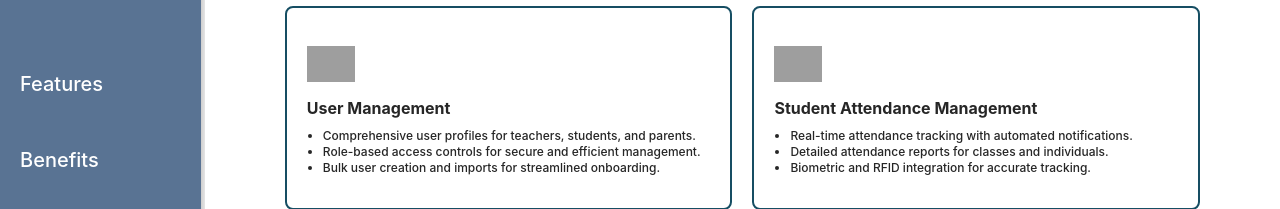
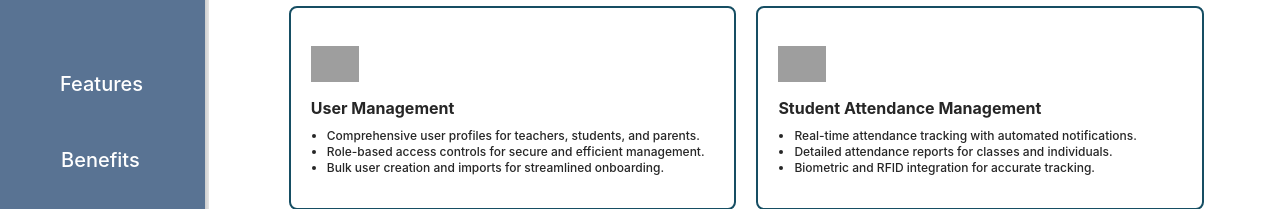
Before and after one commit to AJprSINGH/triz_app, a Next.js app: page /erpfeature-one in a window 1280 px wide. Shown: the part 591-800 px from the top of the page. Built offline with nearby package versions, Linux system fonts and the light colour scheme; grey boxes are pictures that could not be loaded; a web font is replaced by a local one.

Commit message:
Check 63

```diff
--- a/src/pages/Product 1/FeatureSection.jsx
+++ b/src/pages/Product 1/FeatureSection.jsx
@@ -3,6 +3,7 @@ import FeatureCard from "./FeatureCard";
 import Hero from "./UserTeacherHero";
 import Header from "../Header/NavBar";
 import Footer from "../Footer/Footer";
+import "./feature.css";
 const features = [
   {
     icon: "https://cdn.builder.io/api/v1/image/assets/TEMP/227de1a81194327dadc68ea982974c4da555caf9be06a82a9142ea07345472c1?placeholderIfAbsent=true&apiKey=af5cfb29bb594d4e9f9e505ea3916323",
@@ -47,7 +48,50 @@ const features = [
     )
   }
 ];
-
+const benefits = [
+    {
+      icon: "https://cdn.builder.io/api/v1/image/assets/TEMP/227de1a81194327dadc68ea982974c4da555caf9be06a82a9142ea07345472c1?placeholderIfAbsent=true&apiKey=af5cfb29bb594d4e9f9e505ea3916323",
+      title: "User Management",
+      description: (
+          <ul className="list-disc pl-4">
+            <li>Comprehensive user profiles for teachers, students, and parents.</li>
+            <li>Role-based access controls for secure and efficient management.</li>
+            <li>Bulk user creation and imports for streamlined onboarding.</li>
+          </ul>
+        )
+    },
+    {
+      icon: "https://cdn.builder.io/api/v1/image/assets/TEMP/bb99ce25f2bb43cbbcbea469a1e9c0ec14b2ff34fbabc65ea8cebd2178140316?placeholderIfAbsent=true&apiKey=af5cfb29bb594d4e9f9e505ea3916323",
+      title: "Student Attendance \nManagement",
+      description: (
+          <ul className="list-disc pl-4">
+              <li>Real-time attendance tracking with automated notifications.</li>
+              <li>Detailed attendance reports for classes and individuals.</li>
+              <li>Biometric and RFID integration for accurate tracking.</li>
+        </ul>
+      )
+    },
+    {
+      icon: "https://cdn.builder.io/api/v1/image/assets/TEMP/a30eae674798ec432caf252e9b7bdc3b33db65f566107f24528ff6460682eb59?placeholderIfAbsent=true&apiKey=af5cfb29bb594d4e9f9e505ea3916323",
+      title: "Exam Management",
+      description:(
+          <ul className="list-disc pl-4">
+              <li>Simplified marks entry for exams and co-scholastic activities.</li>
+              <li>Result uploads and higher-performance class (HPC) tracking.</li>
+          </ul>
+      )
+    },
+    {
+      icon: "https://cdn.builder.io/api/v1/image/assets/TEMP/47b32b639f621fa6fd7e7ba04829af1dd3c6c7580eea1667265e30fec743cefa?placeholderIfAbsent=true&apiKey=af5cfb29bb594d4e9f9e505ea3916323",
+      title: "Learning Outcomes \nManagement",
+      description:(
+          <ul className="list-disc pl-4">
+              <li>Define and analyze learning outcomes for each subject.</li>
+              <li>Visualize performance trends with learning outcome graphs.</li>
+              </ul>
+      )
+    }
+];
 export default function FeaturesSection() {
   return (
     <>
@@ -62,13 +106,17 @@ export default function FeaturesSection() {
           <div className="flex flex-col grow pt-44 pr-16 pl-5 mt-auto w-full text-xl font-medium text-white rounded-none rounded-tr-xl rounded-br-xl bg-opacity-80 shadow-[3px_0px_8px_rgba(0,0,0,0.25)] max-md:px-5 max-md:py-24" style={{
             background: 'rgba(34, 69, 111, 0.75)'
           }}>
-            <div>Features</div>
-            <div className="mt-12 max-md:mt-10 max-md:mr-2">Benefits</div>
+            <button className="feature-title ml-10">Features</button>
+            <button className="benefit-title mt-12 ml-10 max-md:mt-10 max-md:mr-2">Benefits</button>
           </div>
         </div>
         <div className="flex flex-col ml-1 w-[84%] max-md:ml-0 max-md:w-full">
           <div className="flex overflow-hidden flex-col justify-center items-center px-20 py-10 w-full bg-white max-md:px-5 max-md:max-w-full">
             <div className="flex flex-col max-w-full w-[1300px]">
+            {/* <div className="flex">
+            <button className="bg-slate-500 py-2 px-4 rounded-xl text-white font-inter">Features</button>
+            <button className="bg-slate-500 py-2 px-4 rounded-xl text-white font-inter ml-4">Benefits</button>
+            </div> */}
               <h1 className="self-center ml-12 text-2xl font-medium text-amber-500 max-md:max-w-full max-md:text-xl">
                 Key Features and Modules
               </h1>
--- /dev/null
+++ b/src/pages/Product 1/feature.css
@@ -0,0 +1,24 @@
+ .feature-title:hover,.benefit-title:hover {
+    color: #ec4a09;
+    transition: all ease-in-out 500ms;
+    position: relative;
+  }
+  .feature-title,.benefit-title {
+    color: #ffffff;
+  }
+  /* Create a line under the nav item */
+  .feature-title::before,.benefit-title::before {
+    content: '';
+    width: 2px;
+    background-color: #ec4a09;
+    position: absolute;
+    top: 0;
+    left: -5px;
+    height: 0%;
+    transition: all ease-in-out 250ms;
+  }
+
+  /* Expand the line width on hover */
+  .feature-title:hover::before ,.benefit-title:hover::before{
+    height:100%;
+  }
```
